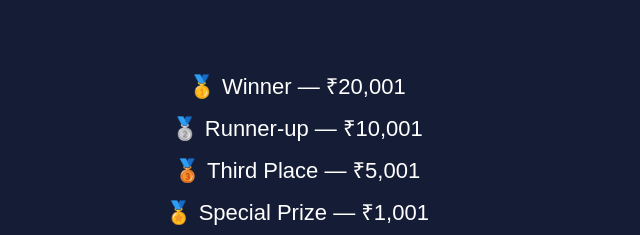
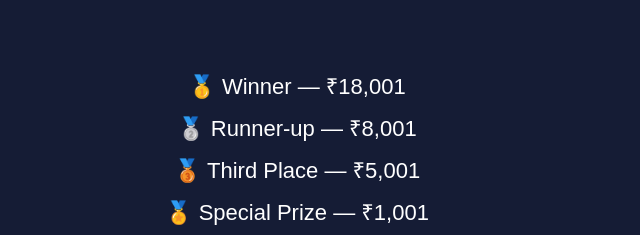
Before and after one commit to pc8007703217-ctrl/LATUR-DEAF-PREMIER-LEAGUE, a website: page index.html in a window 1280 px wide. Shown: the part 735-970 px from the top of the page, 343-983 px from the left. Drawn offline with Linux system fonts and the light colour scheme.

Commit message:
Modify prize amounts in index.html
Updated prize amounts for the winner and runner-up.

```diff
--- a/index.html
+++ b/index.html
@@ -155,8 +155,8 @@ footer {
     <h2>🏆 Prizes</h2>
 
     <div class="prizes">
-      <div class="prize">🥇 Winner — ₹20,001</div>
-      <div class="prize">🥈 Runner-up — ₹10,001</div>
+      <div class="prize">🥇 Winner — ₹18,001</div>
+      <div class="prize">🥈 Runner-up — ₹8,001</div>
       <div class="prize">🥉 Third Place — ₹5,001</div>
       <div class="prize">🏅 Special Prize — ₹1,001</div>
       <div class="prize">🏅 Special Prize — ₹1,001</div>
```
